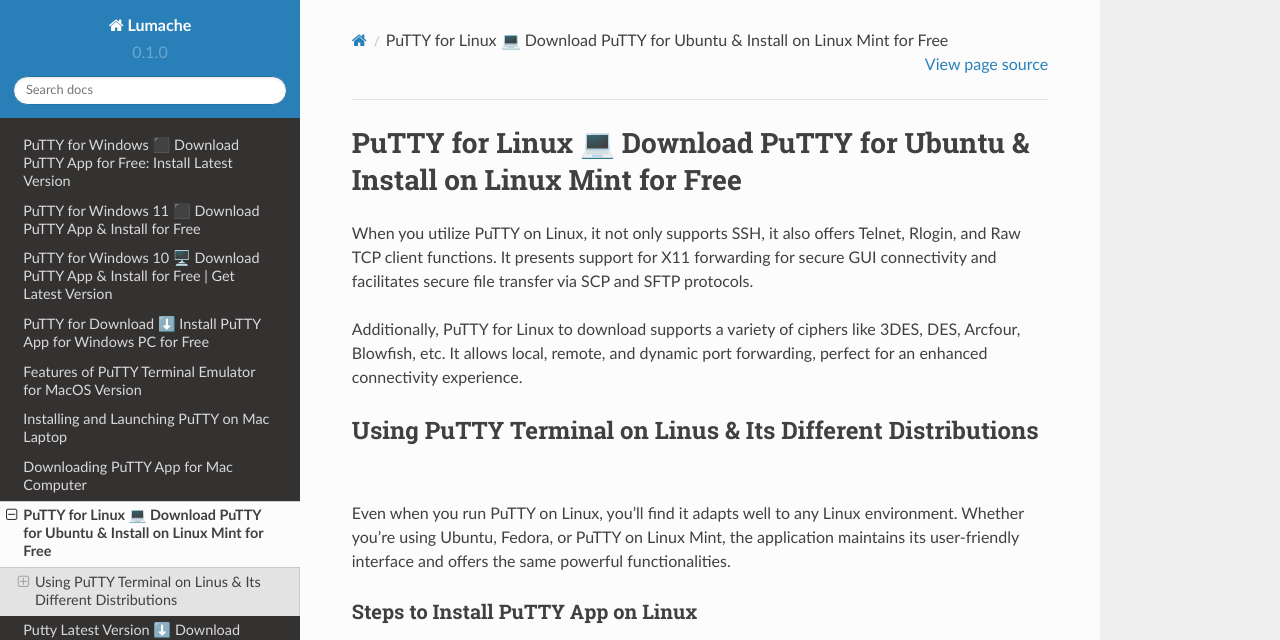
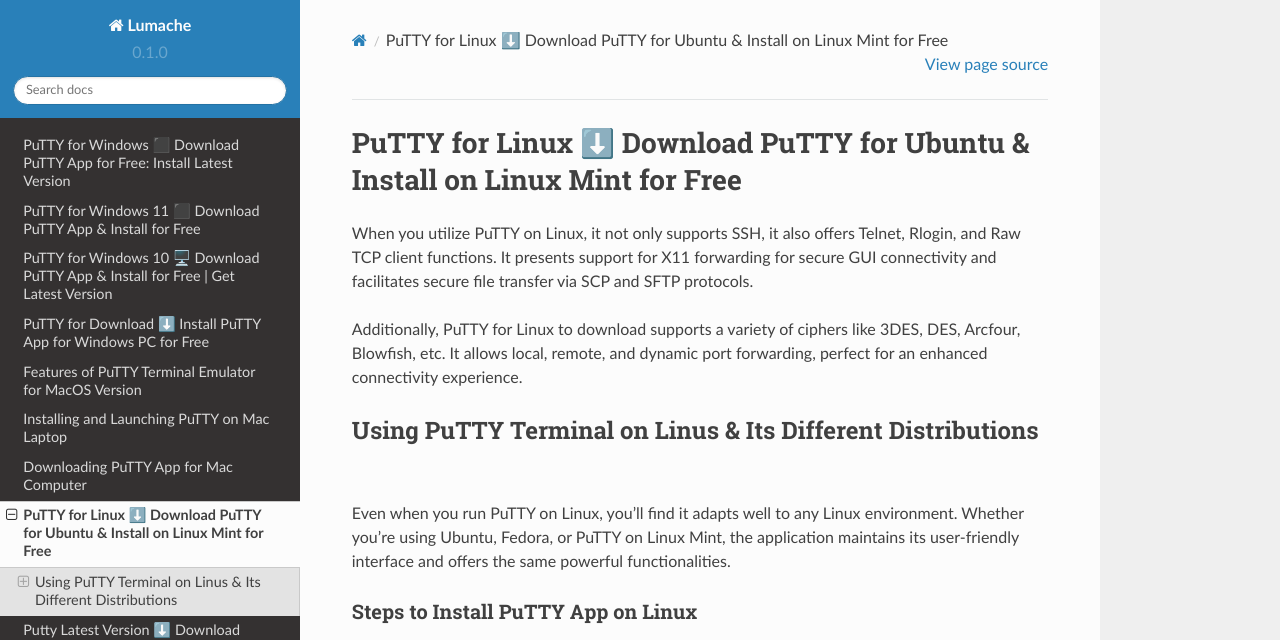
Before and after one commit to Herminial/putty-app, a Sphinx documentation site: the page built from docs/source/linux.rst, in a window 1280 px wide and 900 px high. Shown: the top 640 px of the window. Built offline with Sphinx 7.4.7 and the Read the Docs theme 2.0.0, drawn with Linux system fonts in a browser that asks for light colours.

```diff
--- a/docs/source/linux.rst
+++ b/docs/source/linux.rst
@@ -1,4 +1,4 @@
-PuTTY for Linux 💻 Download PuTTY for Ubuntu & Install on Linux Mint for Free
+PuTTY for Linux ⬇️ Download PuTTY for Ubuntu & Install on Linux Mint for Free
 ==============================================================================
 When you utilize PuTTY on Linux, it not only supports SSH, it also offers Telnet, Rlogin, and Raw TCP client functions. It presents support for X11 forwarding for secure GUI connectivity and facilitates secure file transfer via SCP and SFTP protocols.
 
@@ -6,7 +6,6 @@ Additionally, PuTTY for Linux to download supports a variety of ciphers like 3DE
 
 Using PuTTY Terminal on Linus & Its Different Distributions
 -----------------------------------------------------------
-
 Even when you run PuTTY on Linux, you'll find it adapts well to any Linux environment. Whether you're using Ubuntu, Fedora, or PuTTY on Linux Mint, the application maintains its user-friendly interface and offers the same powerful functionalities.
 
 Steps to Install PuTTY App on Linux
```
